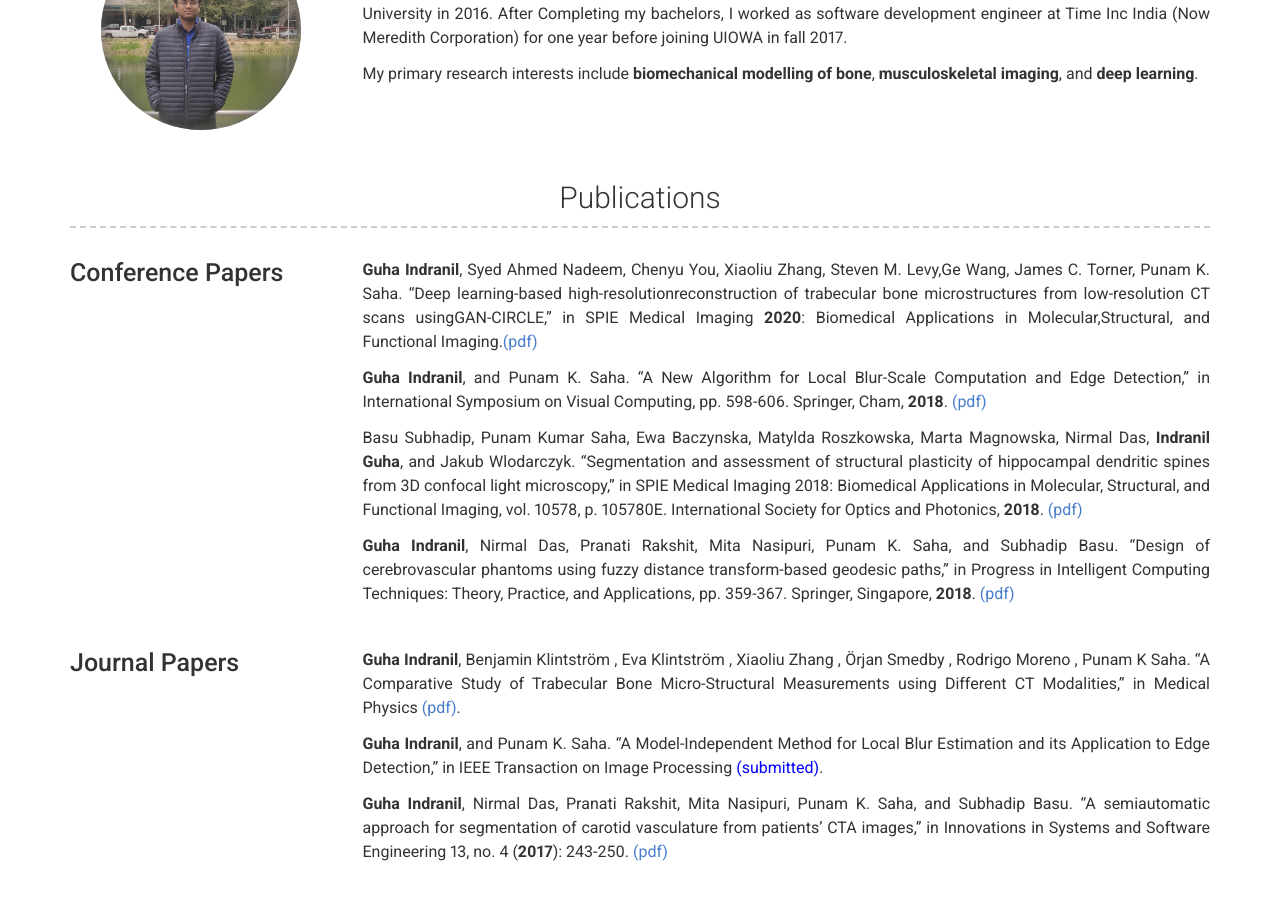
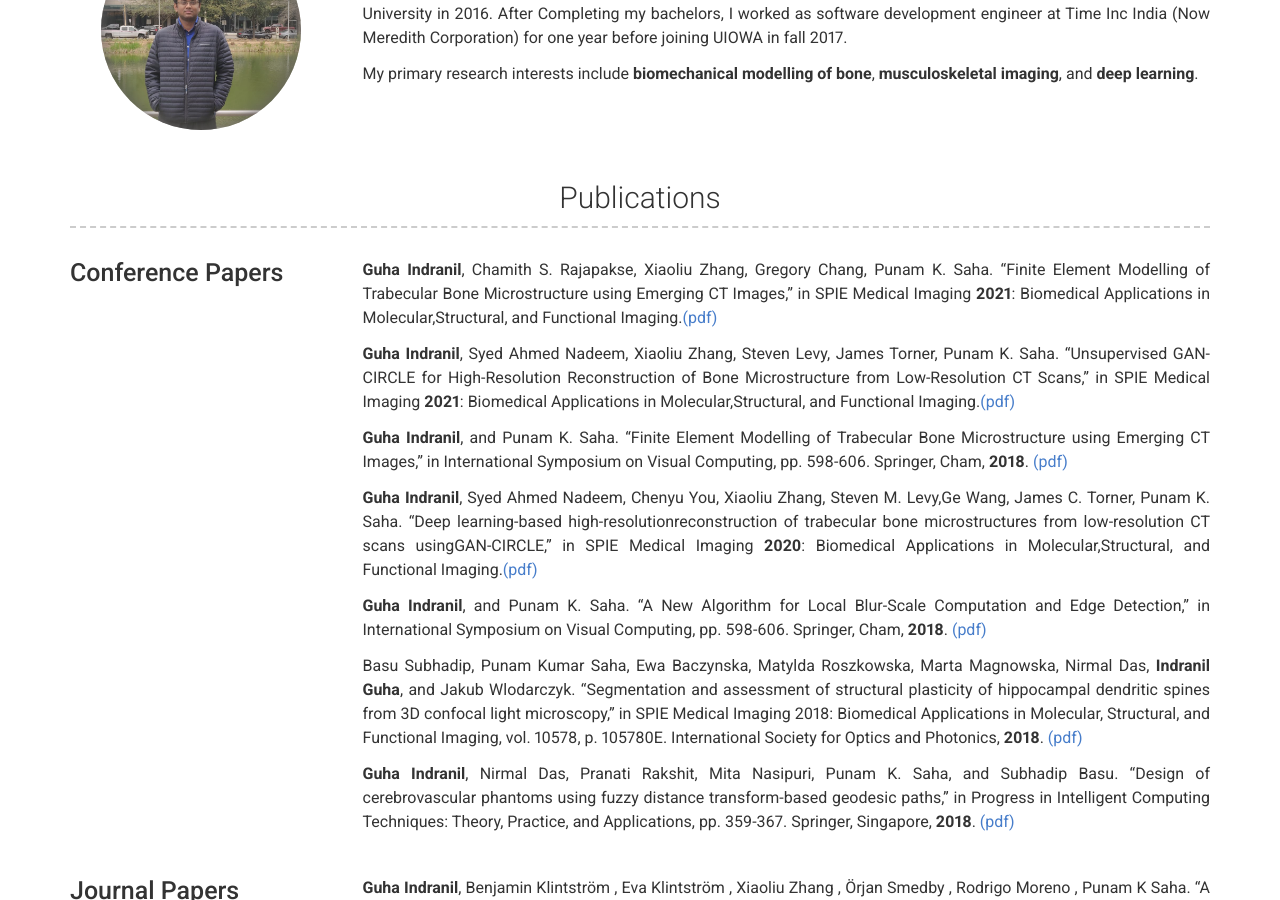
Before and after one commit to iguha94/iguha94.github.io, a Jekyll site: the page built from index.md, in a window 1280 px wide and 900 px high, scrolled down 396 px. Built offline with Jekyll 4.4.1, drawn with Linux system fonts in a browser that asks for light colours; nearby versions of some CDN libraries; a style sheet for code colours, icons or effects is not loaded.

Commit message:
adding new papers

```diff
--- a/_data/projects.yml
+++ b/_data/projects.yml
@@ -1,6 +1,13 @@
 - layout: left
   name: Conference Papers
   description: | # this will include new lines to allow paragraphs
+
+    <b>Guha Indranil</b>, Chamith S. Rajapakse, Xiaoliu Zhang, Gregory Chang, Punam K. Saha. "Finite Element Modelling of Trabecular Bone Microstructure using Emerging CT Images," in SPIE Medical Imaging <b>2021</b>: Biomedical Applications in Molecular,Structural, and Functional Imaging.<a href="/images/FEM_ABS.pdf" target="_blank">(pdf)</a>
+
+    <b>Guha Indranil</b>, Syed Ahmed Nadeem, Xiaoliu Zhang, Steven Levy, James Torner, Punam K. Saha. "Unsupervised GAN-CIRCLE for High-Resolution Reconstruction of Bone Microstructure from Low-Resolution CT Scans," in SPIE Medical Imaging <b>2021</b>: Biomedical Applications in Molecular,Structural, and Functional Imaging.<a href="/images/DL_ABS.pdf" target="_blank">(pdf)</a>
+
+    <b>Guha Indranil</b>, and Punam K. Saha. "Finite Element Modelling of Trabecular Bone Microstructure using Emerging CT Images," in International Symposium on Visual Computing, pp. 598-606. Springer, Cham, <b>2018</b>. <a href="/images/Final_camera_ready.pdf" target="_blank">(pdf)</a>
+
     <b>Guha Indranil</b>, Syed Ahmed Nadeem, Chenyu You, Xiaoliu Zhang, Steven M. Levy,Ge  Wang,  James  C.  Torner,  Punam  K.  Saha.   "Deep  learning-based  high-resolutionreconstruction of trabecular bone microstructures from low-resolution CT scans usingGAN-CIRCLE," in SPIE Medical Imaging <b>2020</b>: Biomedical Applications in Molecular,Structural, and Functional Imaging.<a href="/images/113170U.pdf" target="_blank">(pdf)</a>
 
     <b>Guha Indranil</b>, and Punam K. Saha. "A New Algorithm for Local Blur-Scale Computation and Edge Detection," in International Symposium on Visual Computing, pp. 598-606. Springer, Cham, <b>2018</b>. <a href="/images/Final_camera_ready.pdf" target="_blank">(pdf)</a>
```
Also changed, not shown: 2 other files.
